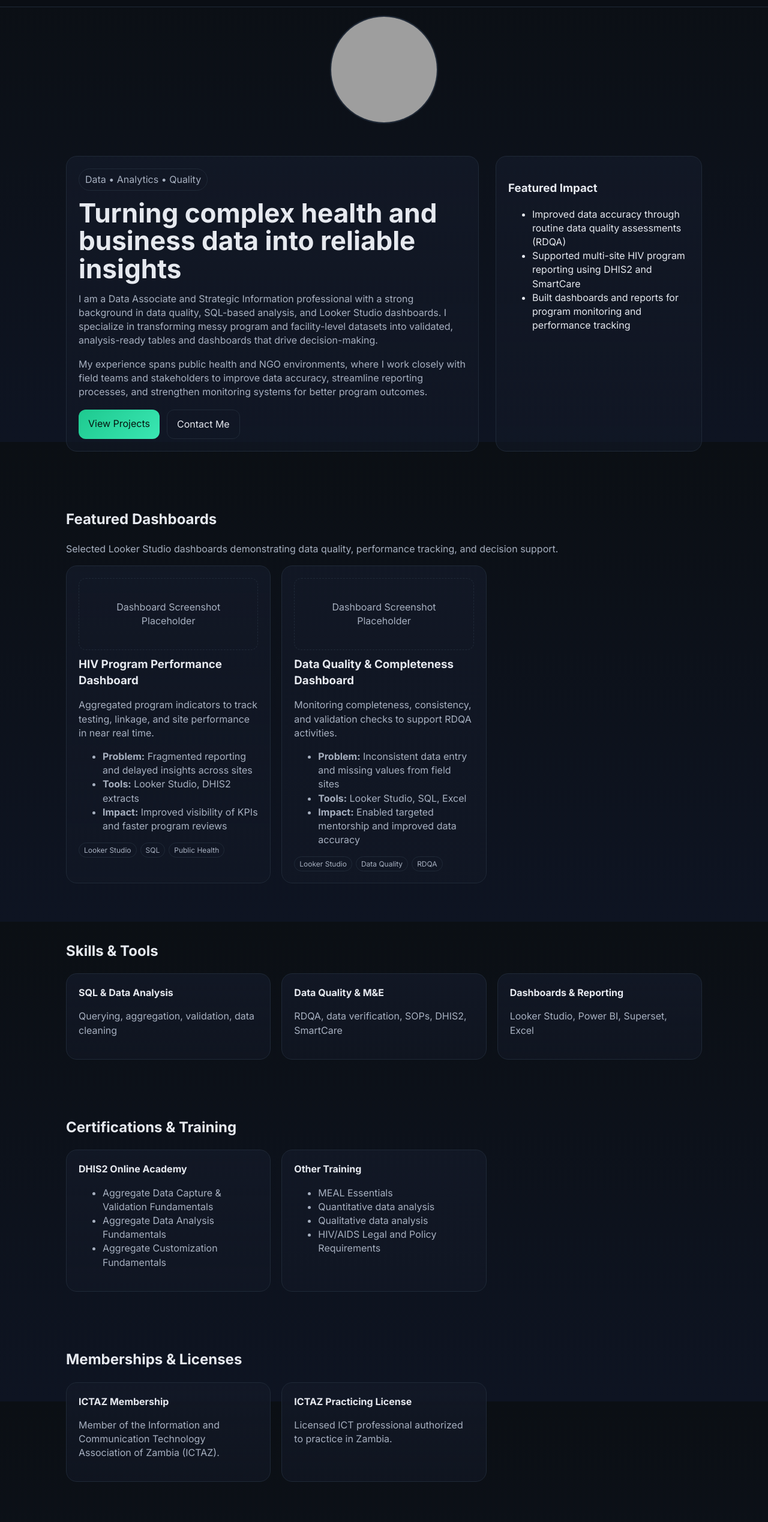
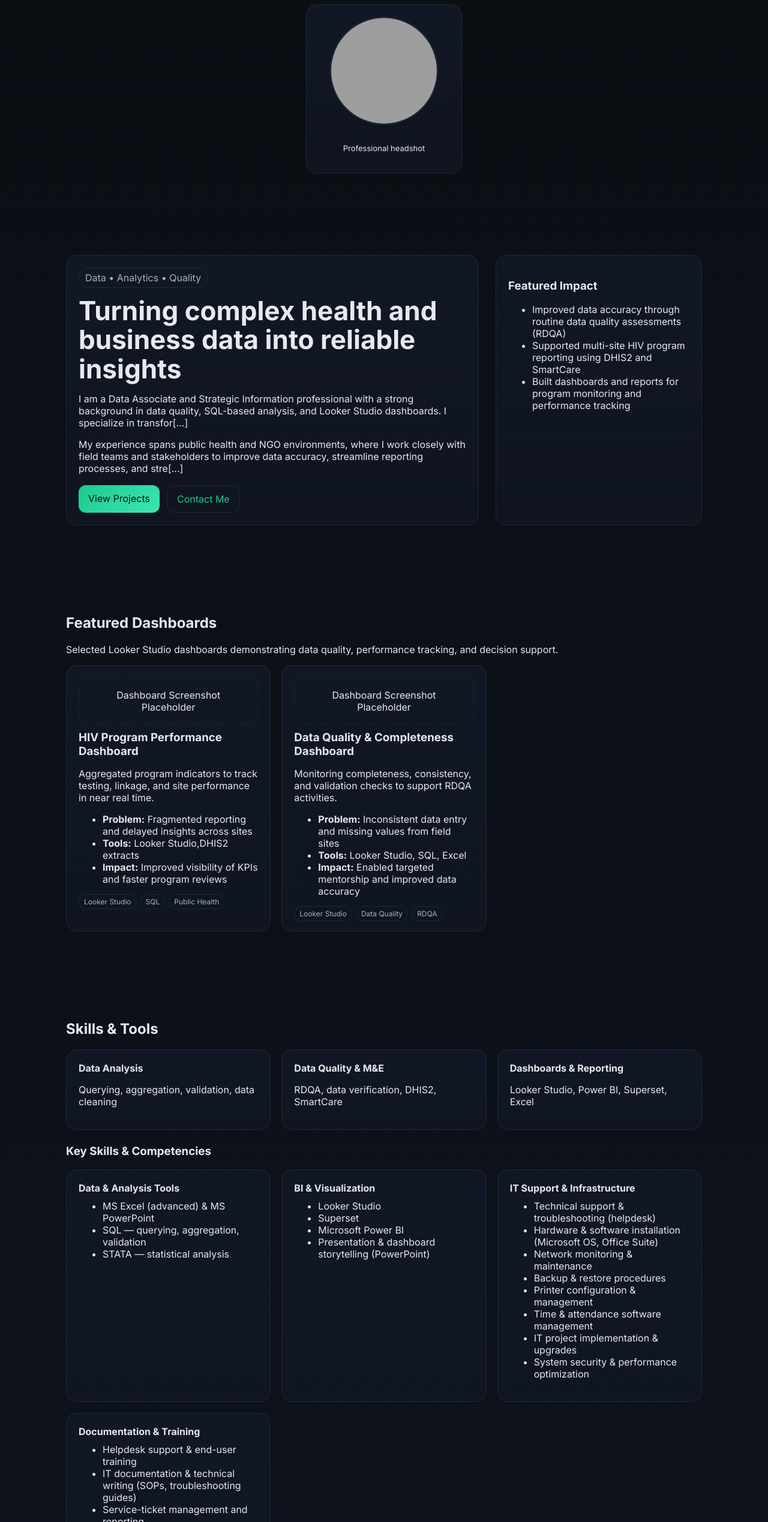
Before and after one commit to Kape360-Dev/Kapela-Mwaba_Portfolio, a plain HTML site: page index.html in a window 1280 px wide. Shown: the part 63-2601 px from the top of the page at 60% size. Drawn offline with Linux system fonts and the light colour scheme; grey boxes are pictures that could not be loaded.

Commit message:
Move profile photo card below the header

```diff
--- a/index.html
+++ b/index.html
@@ -5,30 +5,46 @@
   <meta name="viewport" content="width=device-width, initial-scale=1.0" />
   <title>Kapela Mwaba | Data & Analytics Portfolio</title>
   <meta name="description" content="Modern data portfolio showcasing SQL, data quality, and Looker Studio projects." />
-  <!-- Open Graph / Twitter -->
-  <meta property="og:title" content="Kapela Mwaba | Data & Analytics Portfolio" />
-  <meta property="og:description" content="Data Associate specializing in data quality, SQL analysis and Looker Studio dashboards for public health and NGO programs." />
-  <meta property="og:type" content="website" />
-  <meta property="og:image" content="https://your-site.example.com/assets/og-image.png" />
-  <meta name="twitter:card" content="summary_large_image" />
-  <meta name="twitter:title" content="Kapela Mwaba | Data & Analytics Portfolio" />
-  <meta name="twitter:description" content="Data Associate specializing in data quality, SQL analysis and Looker Studio dashboards for public health and NGO programs." />
   <link rel="preconnect" href="https://fonts.googleapis.com">
   <link rel="preconnect" href="https://fonts.gstatic.com" crossorigin>
   <link href="https://fonts.googleapis.com/css2?family=Inter:wght@300;400;600;700&display=swap" rel="stylesheet">
-  <link rel="stylesheet" href="styles.css">
+  <style>
+    :root{
+      --bg:#0b0f14;
+      --card:#121826;
+      --text:#e6e9ef;
+      --muted:#a7b0c0;
+      --accent:#1ec98f; /* cherry green */
+      --accent-2:#d7263d; /* emerald red */
+      --border:#1f2937;
+    }
+    *{box-sizing:border-box}
+    body{margin:0;font-family:Inter,system-ui,-apple-system,Segoe UI,Roboto,Ubuntu; background:linear-gradient(180deg,#0b0f14,#0e1422); color:var(--text)}
+    a{color:var(--accent); text-decoration:none}
+    header{position:sticky;top:0;backdrop-filter: blur(8px);background:rgba(11,15,20,.7);border-bottom:1px solid var(--border);z-index:10}
+    .nav{max-width:1100px;margin:auto;display:flex;align-items:center;justify-content:space-between;padding:14px 20px}
+    .nav a{margin-left:16px;color:var(--muted)}
+    .nav a:hover{color:var(--text)}
+    .container{max-width:1100px;margin:auto;padding:64px 20px}
+    .hero{display:grid;grid-template-columns:1.2fr .6fr;gap:28px}
+    .badge{display:inline-block;padding:6px 10px;border:1px solid var(--border);border-radius:999px;color:var(--muted)}
+    h1{font-size:44px;line-height:1.1;margin:14px 0}
+    .card{background:linear-gradient(180deg,rgba(18,24,38,.9),rgba(18,24,38,.6));border:1px solid var(--border);border-radius:18px;padding:20px}
+    .cta{display:flex;gap:12px;margin-top:18px}
+    .btn{padding:12px 16px;border-radius:12px;border:1px solid var(--border)}
+    .btn.primary{background:linear-gradient(135deg,var(--accent),#3ae7b3);color:#04140f;border:none}
+    .grid{display:grid;grid-template-columns:repeat(3,1fr);gap:18px}
+    .project h3{margin:8px 0}
+    .tags span{font-size:12px;color:var(--muted);border:1px solid var(--border);padding:4px 8px;border-radius:999px;margin-right:6px}
+    footer{border-top:1px solid var(--border);padding:24px 20px;color:var(--muted)}
+    @media(max-width:900px){.hero{grid-template-columns:1fr}.grid{grid-template-columns:1fr}}
+  </style>
 </head>
 <body>
-<a class="skip-link" href="#main-content">Skip to content</a>
-
 <header>
-  <nav class="nav" role="navigation" aria-label="Main navigation">
-    <div class="brand">
-      <strong>Kapela Mwaba</strong>
-      <span class="tagline muted">Data Associate | Strategic Information | Looker Studio & Data Quality</span>
-    </div>
-
-    <div class="nav-links" aria-label="Primary">
+  <nav class="nav">
+    <strong>Kapela Mwaba</strong><div class="muted" style="font-size:14px;margin-top:4px">Data Associate | Strategic Information | Looker Studio & Data Quality</div>
+    <div>
       <a href="#projects">Projects</a>
       <a href="#skills">Skills</a>
       <a href="#experience">Experience</a>
@@ -37,18 +53,21 @@
   </nav>
 </header>
 
-<!-- image placed directly below header -->
-<div class="top-image">
-  <img src="assets/propic.png" alt="Kapela Mwaba professional photo" width="180" height="180" loading="lazy" />
-</div>
+<!-- Profile photo moved directly under the header as requested -->
+<section class="container" style="padding-top:12px;">
+  <div class="card" style="max-width:260px;margin:8px auto;text-align:center;">
+    <img src="assets/propic.png" alt="Kapela Mwaba professional photo" style="width:180px;height:180px;border-radius:50%;object-fit:cover;border:2px solid var(--border);margin-bottom:14px" />
+    <p class="muted" style="font-size:13px">Professional headshot</p>
+  </div>
+</section>
 
-<main id="main-content">
-  <section class="container hero" aria-labelledby="hero-heading">
+<main>
+  <section class="container hero">
     <div class="card">
       <span class="badge">Data • Analytics • Quality</span>
-      <h1 id="hero-heading">Turning complex health and business data into reliable insights</h1>
-      <p class="muted">I am a Data Associate and Strategic Information professional with a strong background in data quality, SQL-based analysis, and Looker Studio dashboards. I specialize in transforming messy program and facility-level datasets into validated, analysis-ready tables and dashboards that drive decision-making.</p>
-      <p class="muted">My experience spans public health and NGO environments, where I work closely with field teams and stakeholders to improve data accuracy, streamline reporting processes, and strengthen monitoring systems for better program outcomes.</p>
+      <h1>Turning complex health and business data into reliable insights</h1>
+      <p class="muted">I am a Data Associate and Strategic Information professional with a strong background in data quality, SQL-based analysis, and Looker Studio dashboards. I specialize in transfor[...]</p>
+      <p class="muted">My experience spans public health and NGO environments, where I work closely with field teams and stakeholders to improve data accuracy, streamline reporting processes, and stre[...]</p>
       <div class="cta">
         <a class="btn primary" href="#projects">View Projects</a>
         <a class="btn" href="#contact">Contact Me</a>
@@ -70,19 +89,18 @@
     <p class="muted">Selected Looker Studio dashboards demonstrating data quality, performance tracking, and decision support.</p>
     <div class="grid">
       <article class="card project">
-        <div class="placeholder muted">Dashboard Screenshot Placeholder</div>
+        <div class="muted" style="margin-bottom:10px;border:1px dashed var(--border);border-radius:12px;padding:18px;text-align:center">Dashboard Screenshot Placeholder</div>
         <h3>HIV Program Performance Dashboard</h3>
         <p class="muted">Aggregated program indicators to track testing, linkage, and site performance in near real time.</p>
         <ul class="muted">
           <li><strong>Problem:</strong> Fragmented reporting and delayed insights across sites</li>
-          <li><strong>Tools:</strong> Looker Studio, DHIS2 extracts</li>
+          <li><strong>Tools:</strong> Looker Studio,DHIS2 extracts</li>
           <li><strong>Impact:</strong> Improved visibility of KPIs and faster program reviews</li>
         </ul>
         <div class="tags"><span>Looker Studio</span><span>SQL</span><span>Public Health</span></div>
       </article>
-
       <article class="card project">
-        <div class="placeholder muted">Dashboard Screenshot Placeholder</div>
+        <div class="muted" style="margin-bottom:10px;border:1px dashed var(--border);border-radius:12px;padding:18px;text-align:center">Dashboard Screenshot Placeholder</div>
         <h3>Data Quality & Completeness Dashboard</h3>
         <p class="muted">Monitoring completeness, consistency, and validation checks to support RDQA activities.</p>
         <ul class="muted">
@@ -98,9 +116,54 @@
   <section id="skills" class="container">
     <h2>Skills & Tools</h2>
     <div class="grid">
-      <div class="card"><strong>SQL & Data Analysis</strong><p class="muted">Querying, aggregation, validation, data cleaning</p></div>
-      <div class="card"><strong>Data Quality & M&E</strong><p class="muted">RDQA, data verification, SOPs, DHIS2, SmartCare</p></div>
+      <div class="card"><strong>Data Analysis</strong><p class="muted">Querying, aggregation, validation, data cleaning</p></div>
+      <div class="card"><strong>Data Quality & M&E</strong><p class="muted">RDQA, data verification, DHIS2, SmartCare</p></div>
       <div class="card"><strong>Dashboards & Reporting</strong><p class="muted">Looker Studio, Power BI, Superset, Excel</p></div>
+    </div>
+
+    <h3 style="margin-top:24px">Key Skills & Competencies</h3>
+    <div class="grid">
+      <div class="card">
+        <strong>Data & Analysis Tools</strong>
+        <ul class="muted" style="margin-top:10px">
+          <li>MS Excel (advanced) & MS PowerPoint</li>
+          <li>SQL — querying, aggregation, validation</li>
+          <li>STATA — statistical analysis</li>
+        </ul>
+      </div>
+
+      <div class="card">
+        <strong>BI & Visualization</strong>
+        <ul class="muted" style="margin-top:10px">
+          <li>Looker Studio</li>
+          <li>Superset</li>
+          <li>Microsoft Power BI</li>
+          <li>Presentation & dashboard storytelling (PowerPoint)</li>
+        </ul>
+      </div>
+
+      <div class="card">
+        <strong>IT Support & Infrastructure</strong>
+        <ul class="muted" style="margin-top:10px">
+          <li>Technical support & troubleshooting (helpdesk)</li>
+          <li>Hardware & software installation (Microsoft OS, Office Suite)</li>
+          <li>Network monitoring & maintenance</li>
+          <li>Backup & restore procedures</li>
+          <li>Printer configuration & management</li>
+          <li>Time & attendance software management</li>
+          <li>IT project implementation & upgrades</li>
+          <li>System security & performance optimization</li>
+        </ul>
+      </div>
+
+      <div class="card">
+        <strong>Documentation & Training</strong>
+        <ul class="muted" style="margin-top:10px">
+          <li>Helpdesk support & end-user training</li>
+          <li>IT documentation & technical writing (SOPs, troubleshooting guides)</li>
+          <li>Service-ticket management and reporting</li>
+        </ul>
+      </div>
     </div>
   </section>
 
@@ -120,7 +183,7 @@
         <ul class="muted">
           <li>MEAL Essentials</li>
           <li>Quantitative data analysis</li>
-          <li>Qualitative data analysis</li>
+          <li>Quanlitative data analysis</li>
           <li>HIV/AIDS Legal and Policy Requirements</li>
         </ul>
       </div>
@@ -153,8 +216,21 @@
       </ul>
       <p><strong>Strategic Information Officer (Consultant)</strong> — PACT Zambia (USAID-ZIH) | Jun 2023 – Sep 2023</p>
       <ul>
-        <li>Reviewed data management systems and assessed data completeness</li>
+        <li>Conducted qualitative reviews of data management systems and processes.</li>
         <li>Engaged facility staff to improve data collection processes</li>
+        <li>Evaluated data accuracy and completeness in SmartCare and facility registers.</li>
+      </ul>
+
+      <p><strong>IT Technical Support Officer</strong> — Eye-D Systems (Z) Ltd | 2017 – 2019</p>
+      <ul>
+        <li>Provided technical support to staff and clients for hardware, software, and networking issues.</li>
+        <li>Installed, configured, and maintained computer systems, peripherals, and software applications including Microsoft Windows and Office Suite.</li>
+        <li>Monitored and troubleshot network performance (software and hardware) and assisted with network maintenance tasks.</li>
+        <li>Ensured backup and restore procedures were properly executed to prevent data loss.</li>
+        <li>Managed and configured printer systems for various client institutions.</li>
+        <li>Maintained IT documentation, including troubleshooting guides and system configurations.</li>
+        <li>Provided end-user training to ensure efficient utilization of new technologies.</li>
+        <li>Responded promptly to service tickets and maintained accurate records of support requests and resolutions.</li>
       </ul>
     </div>
   </section>
@@ -162,8 +238,8 @@
   <section id="contact" class="container">
     <h2>Contact</h2>
     <div class="card">
-      <p>Email: <a href="mailto:kapelamwaba@gmail.com" class="muted">kapelamwaba@gmail.com</a></p>
-      <p>LinkedIn: <a href="https://www.linkedin.com/in/kapela-mwaba" target="_blank" rel="noopener noreferrer">kapela-mwaba</a></p>
+      <p>Email: kapelamwaba@gmail.com</p>
+      <p>LinkedIn: linkedin.com/in/kapela-mwaba</p>
       <a class="btn primary" href="cv/Kapela_Mwaba_cv.pdf" download>Download CV</a>
     </div>
   </section>
@@ -172,9 +248,6 @@
 <footer>
   <div class="container">© <span id="year"></span> Kapela Mwaba</div>
 </footer>
-
-<script>
-  document.getElementById('year').textContent = new Date().getFullYear();
-</script>
+<script>document.getElementById('year').textContent=new Date().getFullYear();</script>
 </body>
 </html>
```
